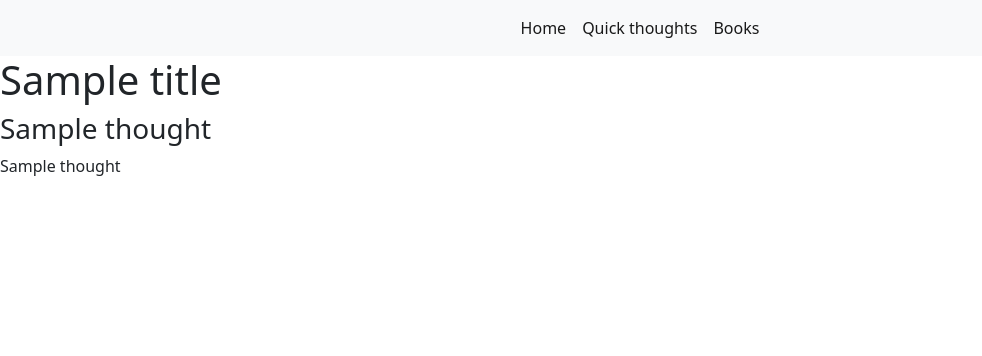
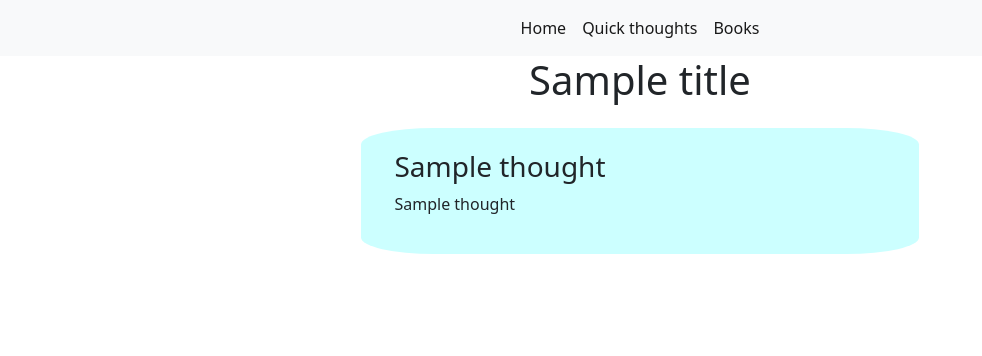
Before and after one commit to Kortelange/my_webpage, a Flask app: template templates/quick_thoughts.html in a window 1280 px wide. Shown: the top 356 px of the page, without its empty margins (0-982 px from the left). Run offline with Flask 2, Linux system fonts and the light colour scheme; the template is opened without the code that fills it: most values are stand-ins (such as "Sample title", 1, 10 or a date in 2020).

Commit message:
add basic styling to 'quick thoughts'

```diff
--- /dev/null
+++ b/static/css/posts_base.css
@@ -0,0 +1,10 @@
+h1 {
+    text-align: center;
+}
+
+.post-box {
+    background-color: #ccffff;
+    margin-top: 1.5em;
+    padding: 2% 3%;
+    border-radius: 13%;
+}
--- a/templates/posts_base.html
+++ b/templates/posts_base.html
@@ -5,6 +5,7 @@
     <meta charset="UTF-8">
     <title>{% block title %}{% endblock %}</title>
     <link href="https://cdn.jsdelivr.net/npm/bootstrap@5.2.0/dist/css/bootstrap.min.css" rel="stylesheet" integrity="sha384-gH2yIJqKdNHPEq0n4Mqa/HGKIhSkIHeL5AyhkYV8i59U5AR6csBvApHHNl/vI1Bx" crossorigin="anonymous">
+    <link rel="stylesheet" href="/static/css/posts_base.css">
     {% endblock %}
 </head>
 <body>
--- a/templates/quick_thoughts.html
+++ b/templates/quick_thoughts.html
@@ -4,8 +4,12 @@
     {{ super() }}
 {% endblock %}
 {% block content %}
+    <div class="container">
     {% for thought in thoughts: %}
-        <h3>{{ thought['title'] }}</h3>
-        <p>{{ thought['thought'] }}</p>
+        <div class="col-md-8 col-lg-6 mx-auto post-box">
+            <h3>{{ thought['title'] }}</h3>
+            <p>{{ thought['thought'] }}</p>
+        </div>
     {% endfor %}
+    </div>
 {% endblock %}
```
